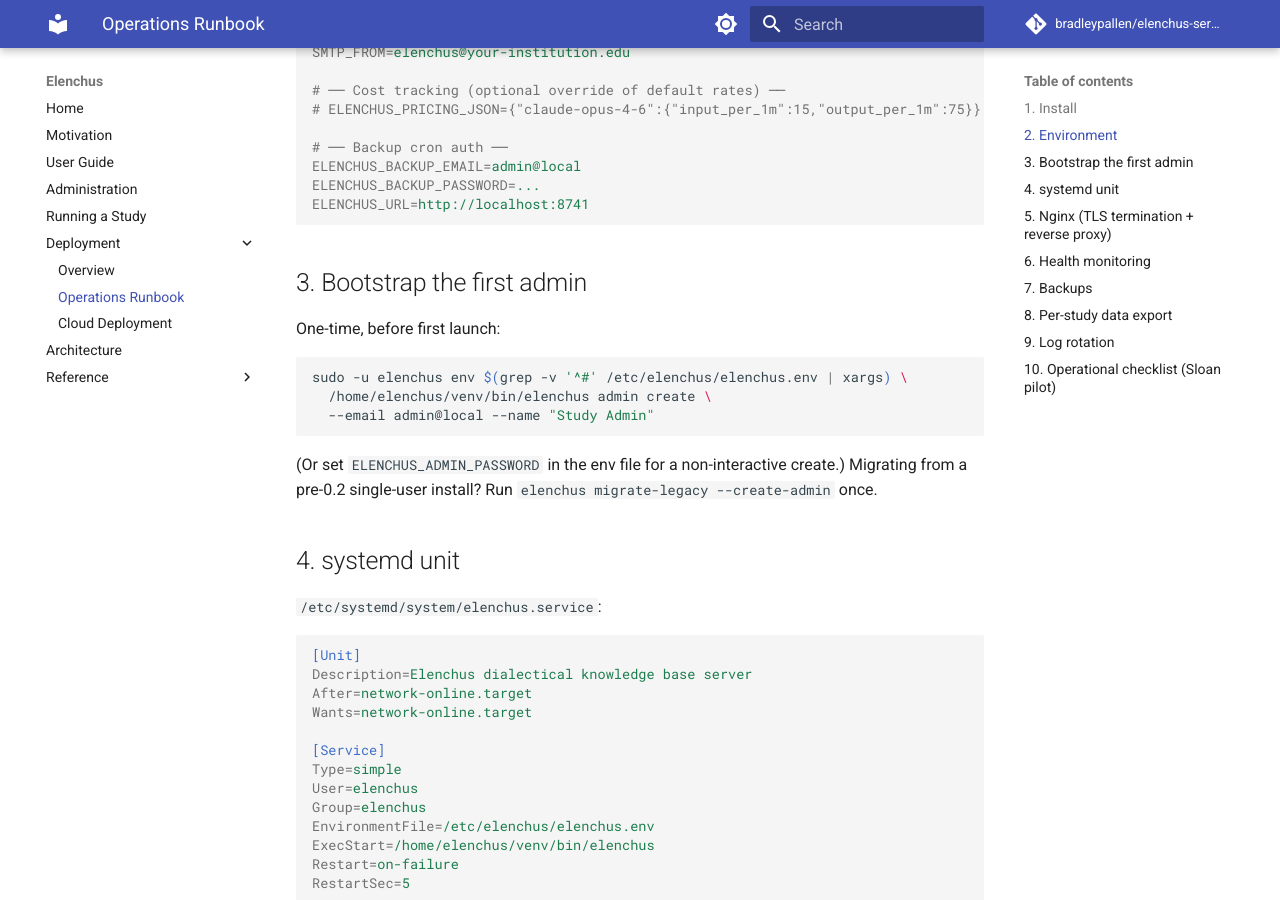
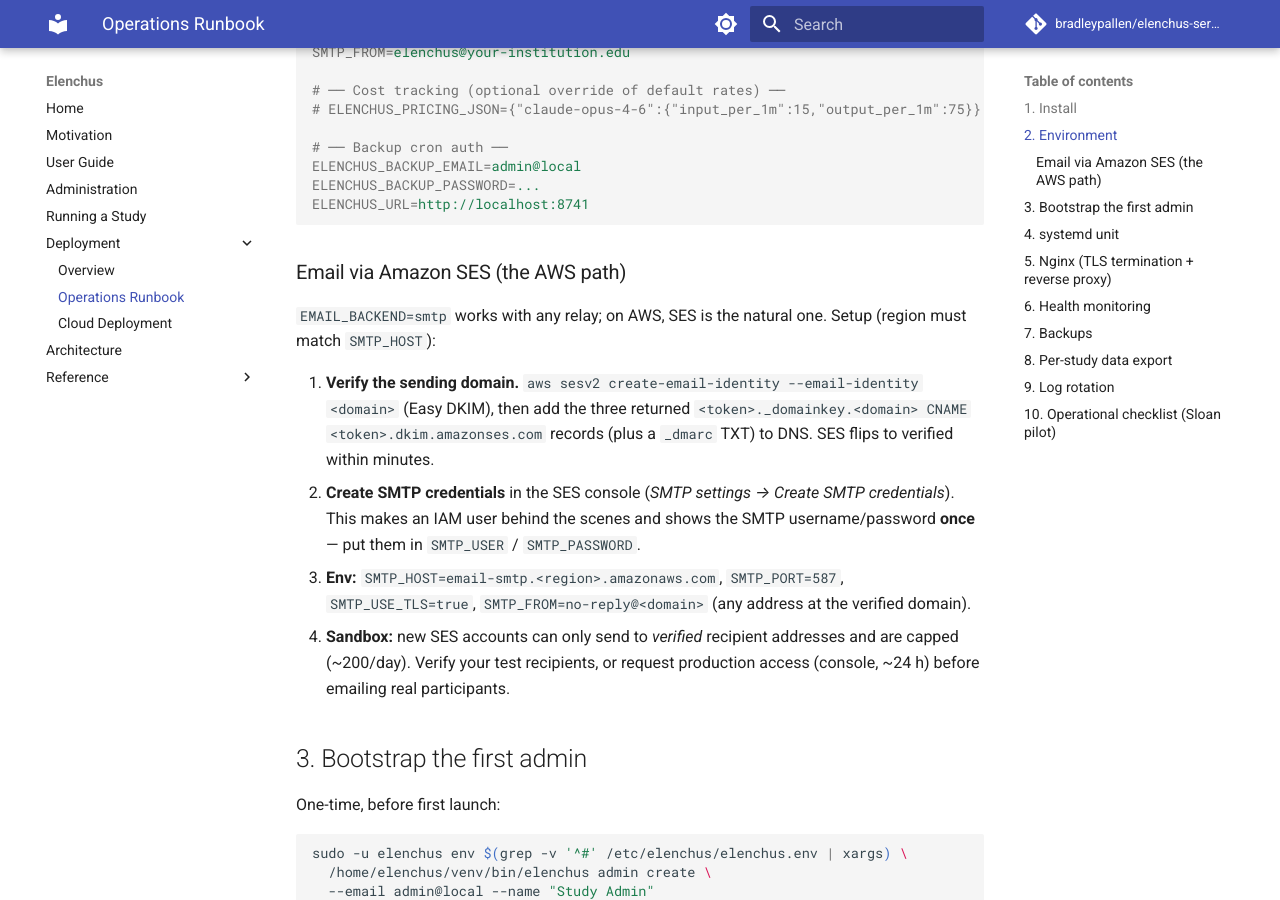
Before and after one commit to bradleypallen/elenchus-server, an MkDocs documentation site: the page built from docs/OPERATIONS.md, in a window 1280 px wide and 900 px high, scrolled down 1482 px. Built offline with MkDocs 1.6.1 and Material for MkDocs 9.7.7, drawn with Linux system fonts in a browser that asks for light colours; comment, search, counter and statistics services are not loaded.

Commit message:
docs(ops): Amazon SES setup for SMTP email
Document the SES path for EMAIL_BACKEND=smtp: domain identity + Easy DKIM
(CNAMEs) + DMARC, SMTP-credential creation in the console, the
email-smtp.<region>.amazonaws.com / 587 / STARTTLS env, and the sandbox
caveat (verified recipients only until production access is granted).
Recorded while wiring SES for elenchus.chat on the PoC.

Co-Authored-By: Claude Opus 4.8 (1M context) <noreply@anthropic.com>

````diff
--- a/docs/OPERATIONS.md
+++ b/docs/OPERATIONS.md
@@ -80,6 +80,27 @@ ELENCHUS_BACKUP_EMAIL=admin@local
 ELENCHUS_BACKUP_PASSWORD=...
 ELENCHUS_URL=http://localhost:8741
 ```
+
+### Email via Amazon SES (the AWS path)
+
+`EMAIL_BACKEND=smtp` works with any relay; on AWS, SES is the natural one.
+Setup (region must match `SMTP_HOST`):
+
+1. **Verify the sending domain.** `aws sesv2 create-email-identity
+   --email-identity <domain>` (Easy DKIM), then add the three returned
+   `<token>._domainkey.<domain> CNAME <token>.dkim.amazonses.com` records
+   (plus a `_dmarc` TXT) to DNS. SES flips to verified within minutes.
+2. **Create SMTP credentials** in the SES console (*SMTP settings → Create
+   SMTP credentials*). This makes an IAM user behind the scenes and shows
+   the SMTP username/password **once** — put them in `SMTP_USER` /
+   `SMTP_PASSWORD`.
+3. **Env:** `SMTP_HOST=email-smtp.<region>.amazonaws.com`, `SMTP_PORT=587`,
+   `SMTP_USE_TLS=true`, `SMTP_FROM=no-reply@<domain>` (any address at the
+   verified domain).
+4. **Sandbox:** new SES accounts can only send to *verified* recipient
+   addresses and are capped (~200/day). Verify your test recipients, or
+   request production access (console, ~24 h) before emailing real
+   participants.
 
 ## 3. Bootstrap the first admin
 
````
